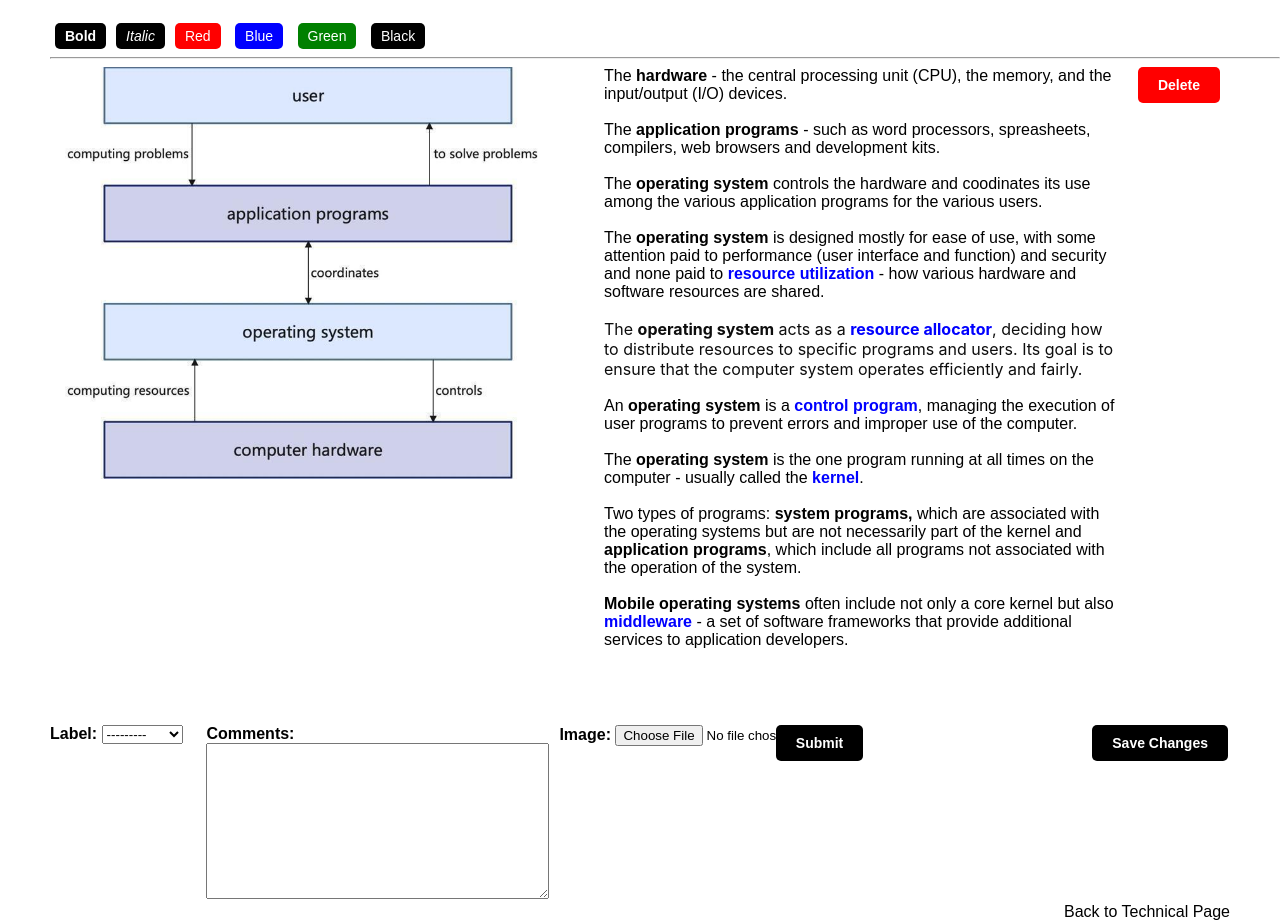
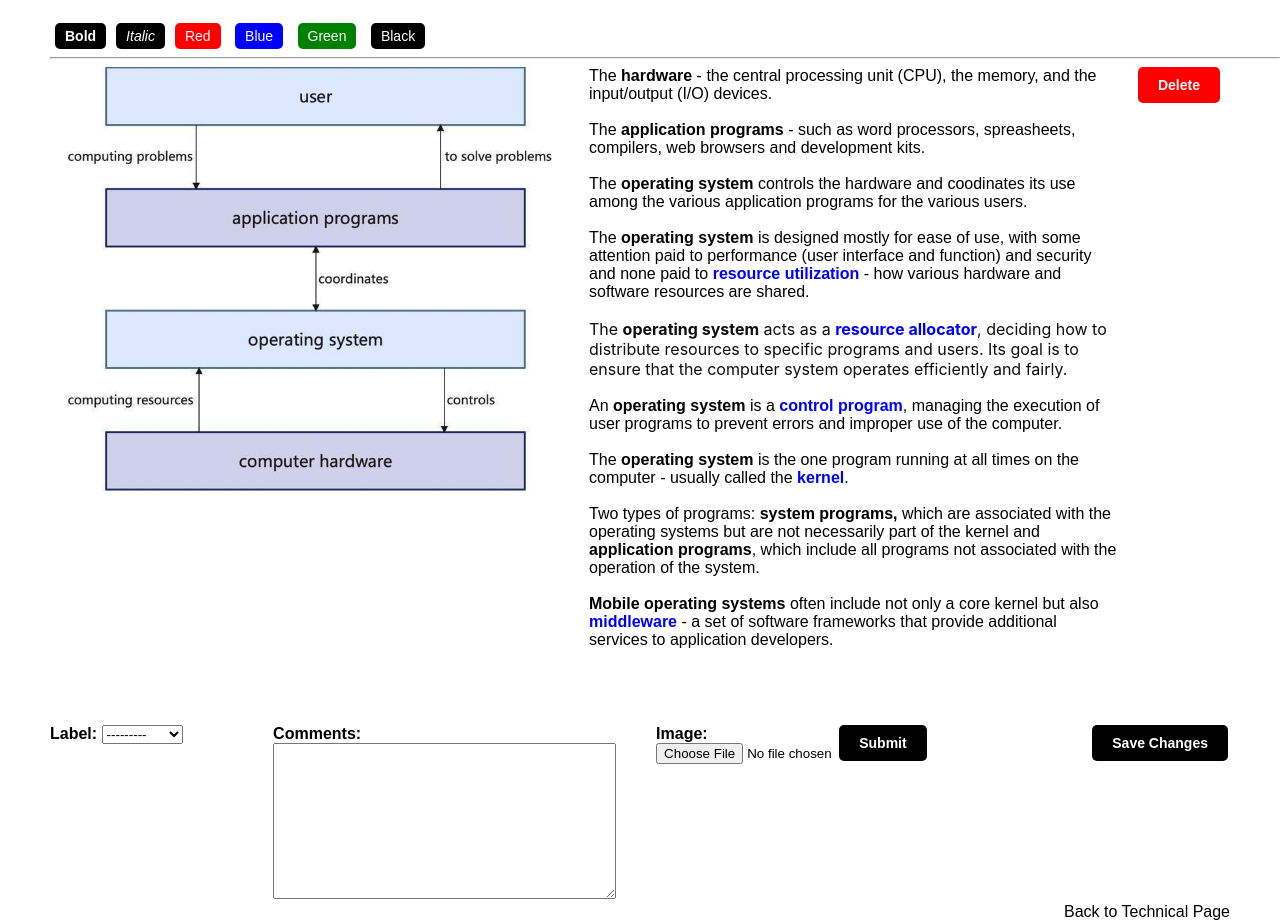
Before and after one commit to FelixChenJF/Chen-Project, a Django app: page /EDPage/technical_terms/OScustom_Page/ in a window 1280 px wide. Shown: the part 185-1106 px from the top of the page. Run offline with Django 4.2, Linux system fonts and the light colour scheme; data comes from the database, SQL or seed files in the repository.

Commit message:
OScustom_page template is updated

```diff
--- a/CHEN/courses/templates/courses/detailedCourse/OScustom_page.html
+++ b/CHEN/courses/templates/courses/detailedCourse/OScustom_page.html
@@ -42,7 +42,7 @@
     <div style="display: flex; flex-direction: column;">
         {% for data in latest_CustomData_list %}
         <div style="display: flex; margin-bottom: 20px;">
-            <div style="flex: 1; padding-right: 40px;">
+            <div style="flex: 1; padding-right: 10px;">
                 {% if data.OSImage %}
                     <img src="{{ data.OSImage.url }}" alt="OS Image" style="max-width: 100%;">
                 {% endif %}
@@ -69,13 +69,13 @@
     </div>
     <form method="post" enctype="multipart/form-data" style="display: flex; flex-wrap: wrap; padding-top: 20px;">
         {% csrf_token %}
-        <div style="flex: 1; margin-right: -160px;">
+        <div style="flex: 1; margin-right: -30px;">
             <strong>Label: </strong>{{ form.OSLabel }}
         </div>
-        <div style="flex: 1; padding-right: 10px;">
+        <div style="flex: 1; padding-right: 40px;">
             <strong>Comments: </strong>{{ form.OSText }}
         </div>
-        <div style="flex: 1; margin-right: -100px;">
+        <div style="flex: 1; margin-right: -70px;">
             <strong>Image: {{ form.OSImage }}</strong>
         </div>
         <div style="flex: 1;">
```
